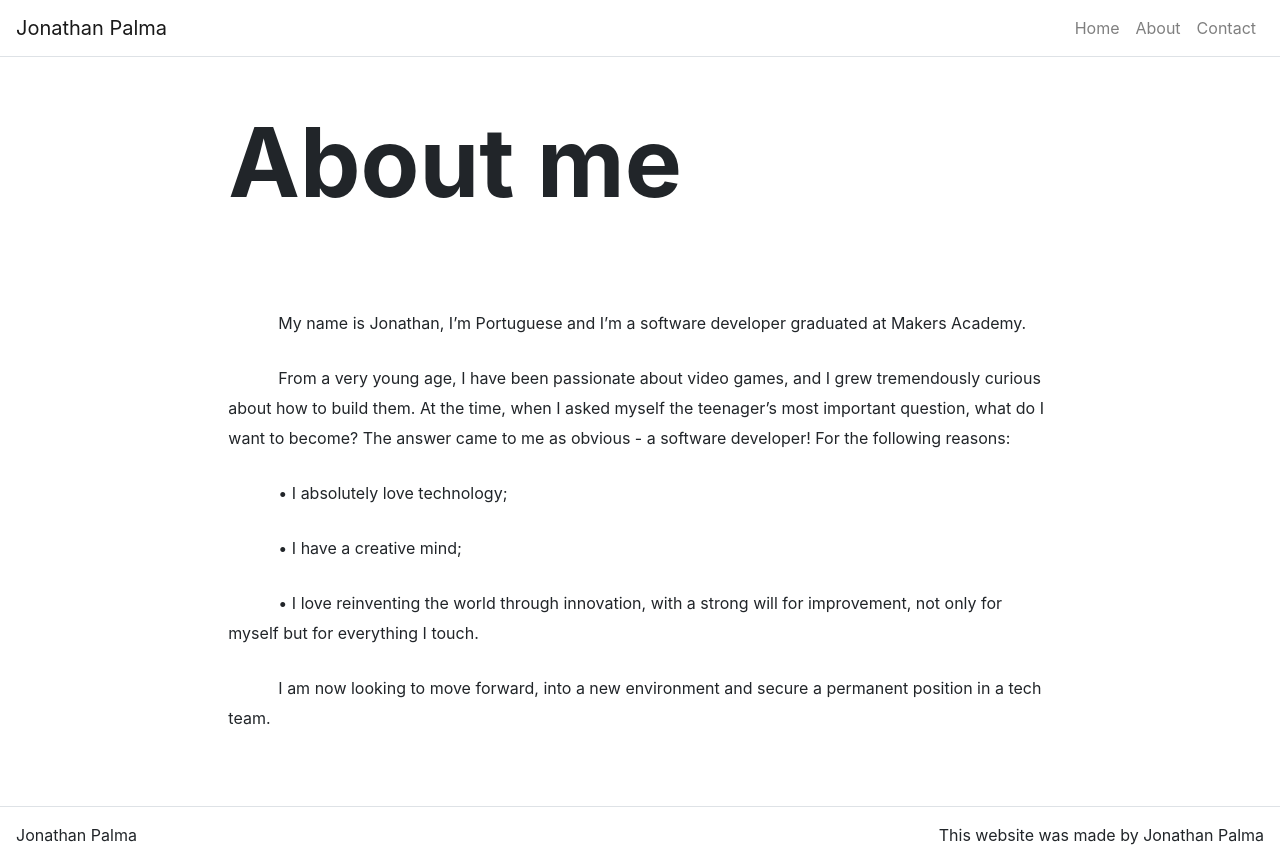
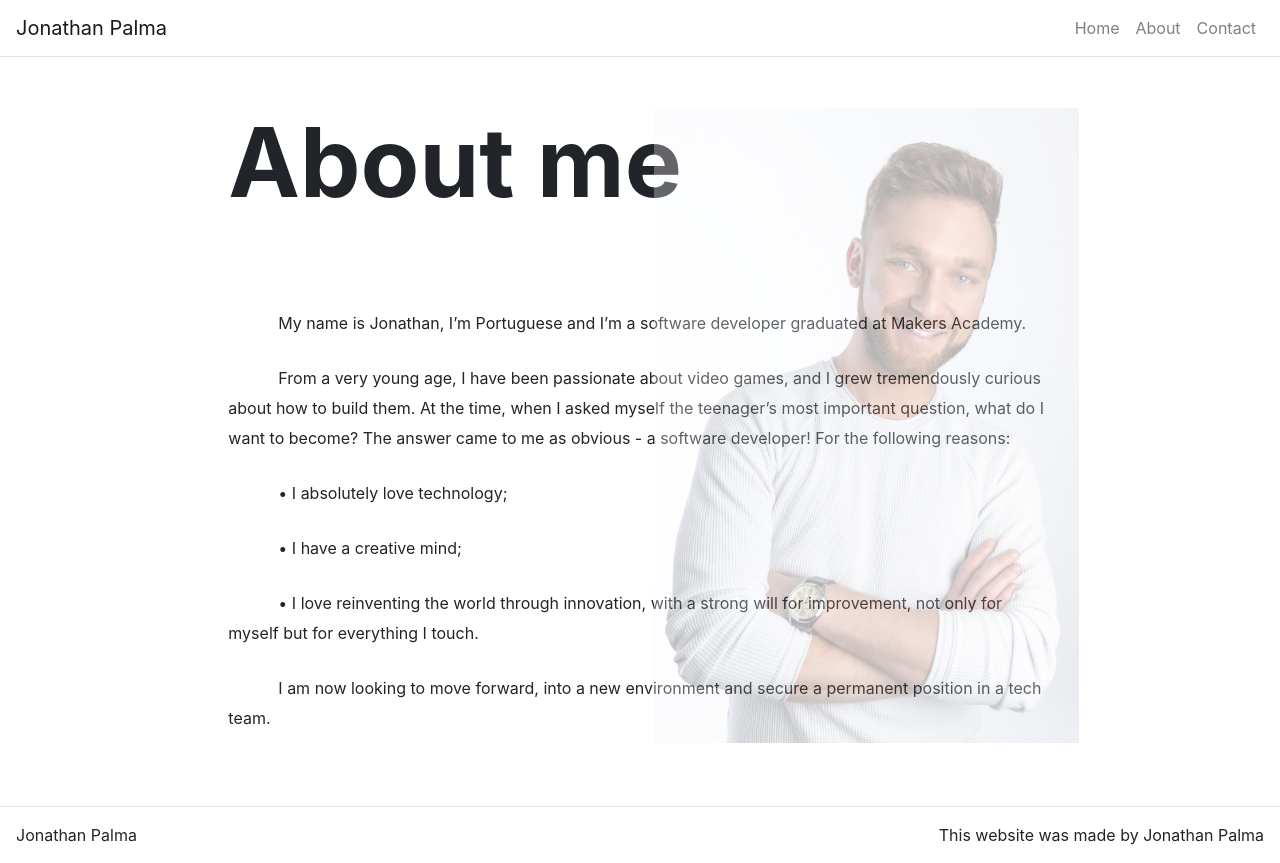
Before and after one commit to JonathanPalma-code/My-Portfolio, a React (Create React App) app: page /about in a window 1280 px wide. Built offline with nearby package versions, Linux system fonts and the light colour scheme.

Commit message:
chore: add photo to AboutPage

```diff
--- a/server.js
+++ b/server.js
@@ -35,9 +35,6 @@ if(!dev) {
     next();
   });
 
-  // app.get('/', (req, res) => {
-  //   res.redirect('/todo');
-  // })
   app.get('/', (req, res) => {
     res.sendFile(path.resolve(__dirname, 'build', 'index.html'))
   })
--- a/src/index.css
+++ b/src/index.css
@@ -57,3 +57,14 @@ code {
   color: #EE6352;
   padding: 10px 15px;
 }
+
+.start .Photo {
+  position: absolute;
+  background-position: 10%;
+  width: 425px;
+  height: 635px;
+  top: 0%;
+  right: 22%;
+  opacity: 0.3;
+  margin: -200px;
+}
--- a/src/pages/AboutPage.js
+++ b/src/pages/AboutPage.js
@@ -2,16 +2,19 @@ import React from 'react';
 
 import Hero from '../components/Hero';
 import Content from '../components/Content';
+import jonathanpalma from '../assets/images/jonathanpalma.JPG';
 
+console.log(jonathanpalma);
 function AboutPage(props) {
   return(
-    <div>
+    <div className="start">
       <Hero title={props.title} />
       <Content>
         <p className="p2">My name is Jonathan, I’m Portuguese and I’m a software developer graduated at Makers Academy.</p>
 
         <p className="p2">From a very young age, I have been passionate about video games, and I grew tremendously curious about how to build them. At the time, when I asked myself the teenager’s most important question, what do I want to become? The answer came to me as obvious - a software developer! For the following reasons:</p>
 
+        <img className="Photo" src={jonathanpalma} alt={jonathanpalma}/>
         <p className="j-dot p2">I absolutely love technology;</p>
         <p className="j-dot p2">I have a creative mind;</p>
         <p className="j-dot p2"> I love reinventing the world through innovation, with a strong will for improvement, not only for myself but for everything I touch.</p>
```
Also changed, not shown: src/assets/images/jonathanpalma.JPG (added).
